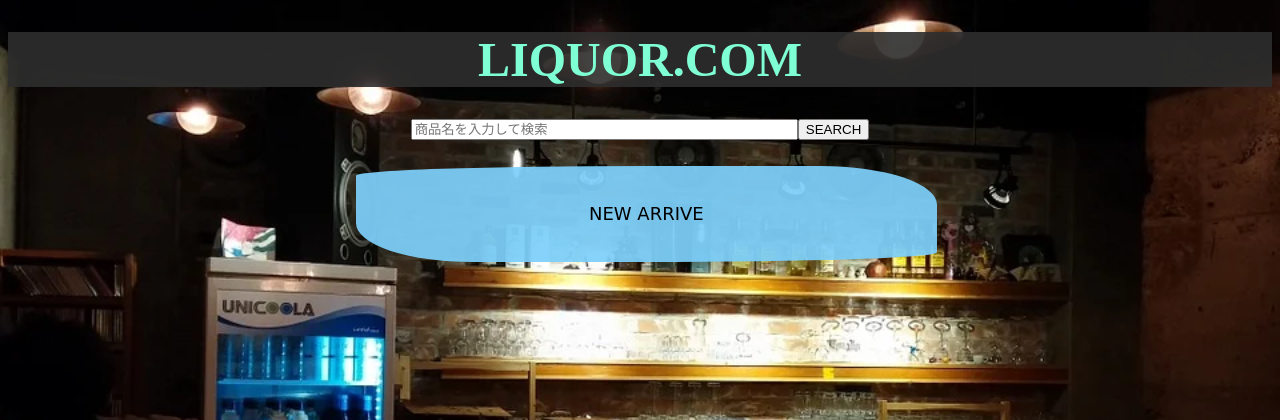
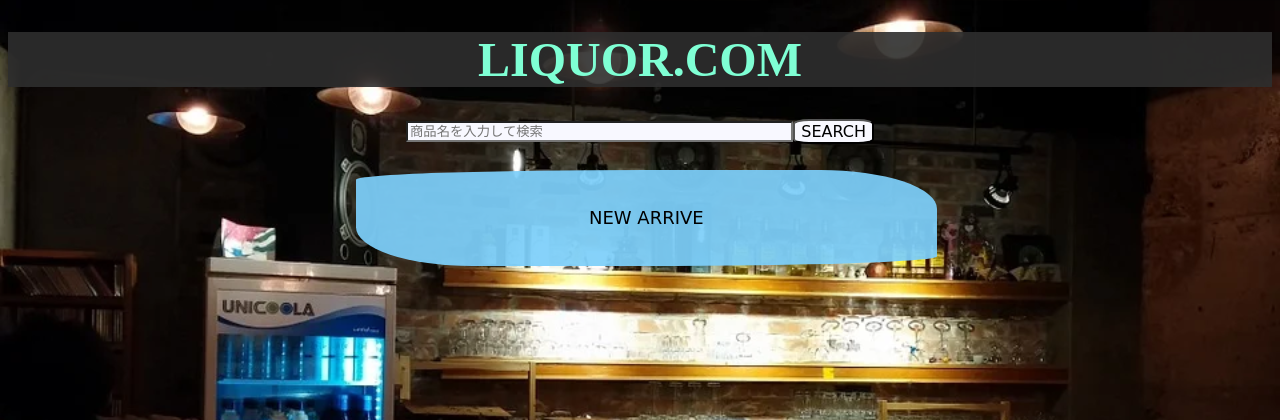
Before and after one commit to fugithora812/blockchain_tutorial, a Flask app: page / in a window 1280 px wide. Shown: the top 420 px of the page. Run offline with Flask 2, Linux system fonts and the light colour scheme.

Commit message:
refactor: 検索ボタンを整形

```diff
--- a/python-flask-server-generated/python-flask-server/swagger_server/static/liquor.css
+++ b/python-flask-server-generated/python-flask-server/swagger_server/static/liquor.css
@@ -14,10 +14,25 @@
   animation-duration: 2s;
 }
 
+/* 検索文字列の入力フィールド */
 #wantThis {
   width: 30%;
+  height: 5%;
+  background-color: ghostwhite;
+
+  font-family: "Comic Sans MS";
+
   animation-name: loading;
   animation-duration: 2s;
+}
+
+/* 検索ボタン */
+#search {
+  background-color: ghostwhite;
+  border-radius: 20% 20%;
+
+  font-family: "Comic Sans MS";
+  font-size: medium;
 }
 
 #block,
```
